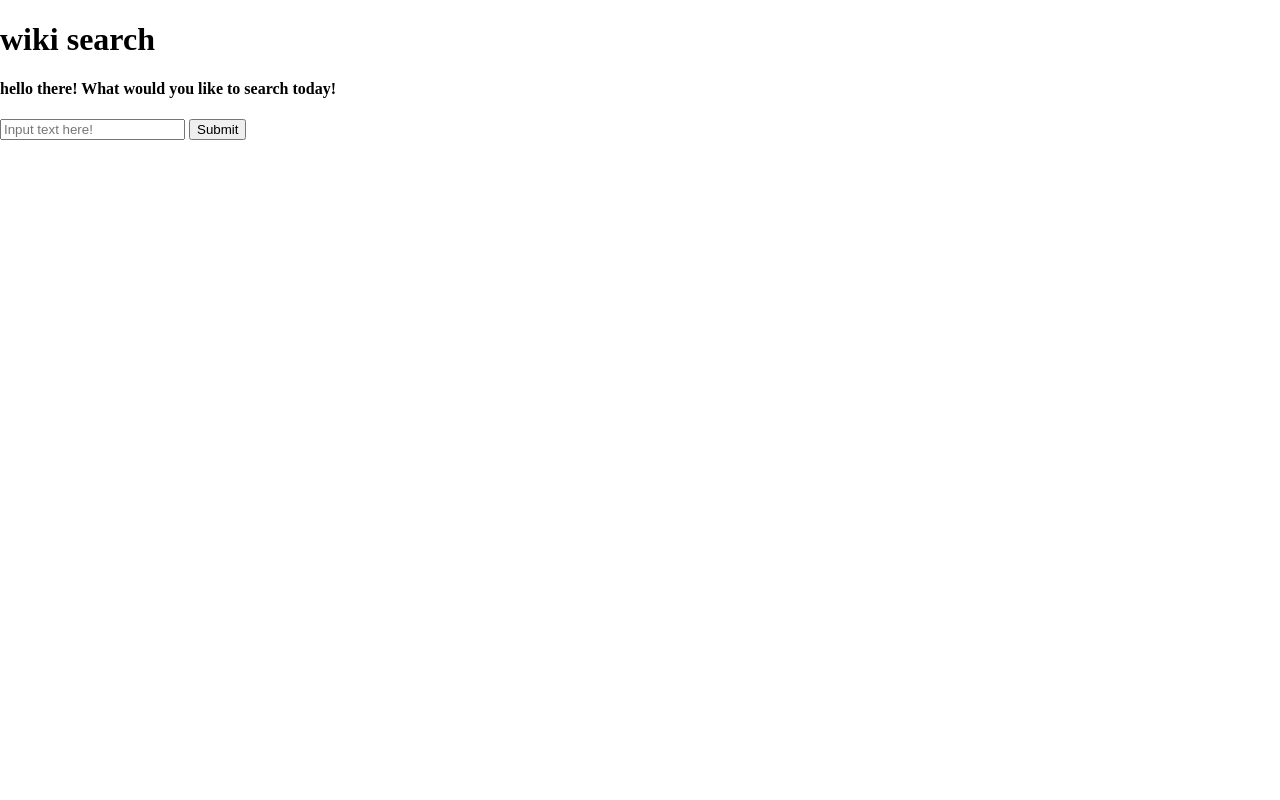
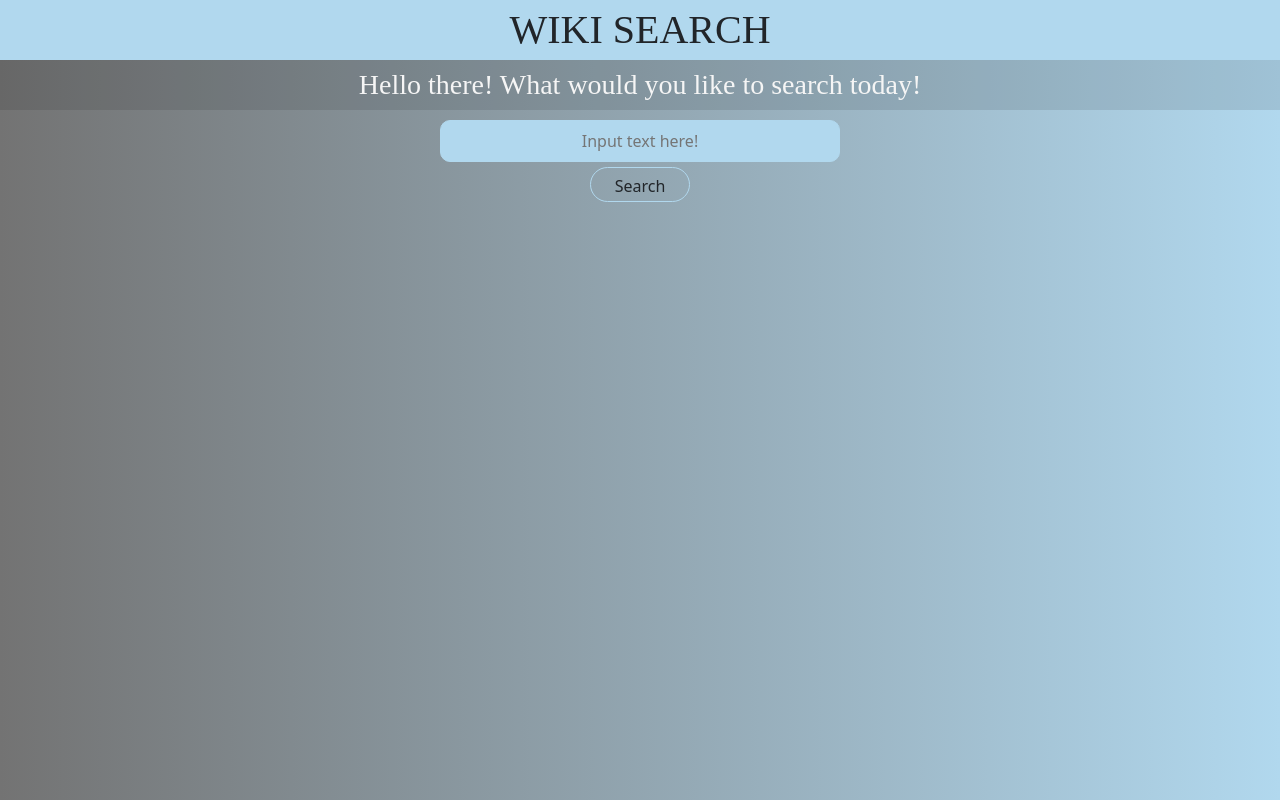
Before and after one commit to Khallekan/khallekan.github.io, a plain HTML site: page index.html in a window 1280 px wide. Drawn offline with nearby package versions, Linux system fonts and the light colour scheme.

Commit message:
not final css but it is a start i guess

```diff
--- a/index.css
+++ b/index.css
@@ -1,4 +1,59 @@
+html,
 body {
+  margin: 0px;
+  padding: 0px;
+}
+body {
+  text-align: center;
+  background: linear-gradient(to right, #737373, #b1d8ee);
+}
+.header {
+  display: grid;
+  grid-template-columns: 1fr;
+  grid-template-rows: 60px 50px;
+  font-family: 'high tower text';
+}
+
+.logo {
   margin: 0;
   padding: 0;
+  background-color: rgb(177, 216, 238);
+  text-transform: uppercase;
+  grid-column: span 1;
+  grid-row: 1/2;
 }
+.logo-info {
+  background-color: rgba(0, 0, 0, 0.1);
+  margin: 0;
+  padding: 0;
+  grid-column: span 1;
+  grid-row: 2/3;
+  color: whitesmoke;
+}
+.searchBar {
+  margin: 10px auto;
+  /* width: fit-content; */
+  padding: 20px auto;
+}
+.search {
+  width: 400px;
+  height: 40px;
+  padding: 20px;
+  text-align: center;
+  background-color: rgb(177, 216, 238);
+  border-radius: 10px;
+  border: 1px solid rgb(177, 216, 238);
+}
+.button {
+  width: 100px;
+  height: 35px;
+  margin-top: 5px;
+  border: 1px solid rgb(177, 216, 238);
+  border-radius: 20px;
+}
+.button:hover {
+  background-color: rgba(177, 216, 238);
+}
+.sB {
+  border: 2px solid black;
+}
--- a/index.html
+++ b/index.html
@@ -4,17 +4,23 @@
     <meta charset="UTF-8">
     <meta name="viewport" content="width=device-width, initial-scale=1.0">
     <title>Wiki search</title>
+    <link href="https://cdn.jsdelivr.net/npm/bootstrap@5.0.0-beta1/dist/css/bootstrap.min.css" rel="stylesheet"
+        integrity="sha384-giJF6kkoqNQ00vy+HMDP7azOuL0xtbfIcaT9wjKHr8RbDVddVHyTfAAsrekwKmP1" crossorigin="anonymous">
     <link rel="stylesheet" type="text/css" href="index.css">
 </head>
 <body>
-    <header>
-        <h1>wiki search</h1>
-        <h4>hello there! What would you like to search today!</h4>
+    <header class='header'>
+        <h1 class='logo d-flex justify-content-center align-items-center'>wiki search</h1>
+        <h3 class='logo-info d-flex justify-content-center align-items-center'>Hello there! What would you like to search today!</h4>
     </header>
-    <section id="searchBar">
-        <input type="text" placeholder="Input text here!" class="search" id="input"/>
-        <button id="button">Submit</button>
-    </section>
+    <div class = 'extra'>
+        <section id="searchBar" class="searchBar">
+            <div class='container-sm text-dark'>
+                <input type="text" placeholder="Input text here!" class="search" id="input"/><br/>
+                <button id="button" class='button btn'>Search</button>
+            </div>
+        </section>
+    </div>
     <section id='result'></section>
 
     <script type='text/javascript' src="index.js"></script>
--- a/index.js
+++ b/index.js
@@ -33,7 +33,7 @@ const resultsOnPage = (data) => {
             `beforeend`,
             `<hr/>
             <div>
-            <h3><a href="${url}" target="_blank" rel="noopener">${resultTitle}</a></h3>
+            <h3 ><a href="${url}" target="_blank" rel="noopener">${resultTitle}</a></h3>
             <p>${resultSnippet}</p>
             </div>
             <hr/>`
@@ -41,7 +41,7 @@ const resultsOnPage = (data) => {
     })
 }
 
-const doSomething = async () => {
+const searchWiki = async () => {
     const inputValue = input.value.split(' ').join('_');
     try {
         let wikiResults = await fetchResults(inputValue);
@@ -51,23 +51,24 @@ const doSomething = async () => {
         alert("I regret to admit that I have failed you curious one! :(");
     }
 }
+//searches after hitting the search button
 const sROC =  () => {
     if(checkUserInput() === 0) {
         clearDOM();
         return result.insertAdjacentHTML("beforeend", `<h3>That is invalid</h3>`);
     }else{
         clearDOM();
-        doSomething();
+        searchWiki();
     }
 }
-
+//searches after hitting the enter key
 const sRAKP = (e) => {
     if(checkUserInput() === 0 && e.which === 13 ) {
         clearDOM();
         return result.insertAdjacentHTML("beforeend", `<h3>That is invalid</h3>`);
     }else if(checkUserInput() > 0 && e.which === 13) {
         clearDOM();
-        doSomething();
+        searchWiki();
     }
 }
 
```
